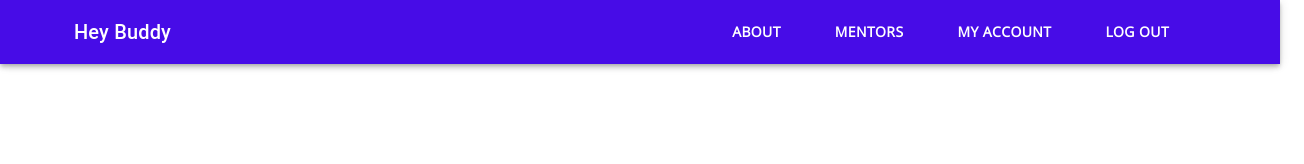
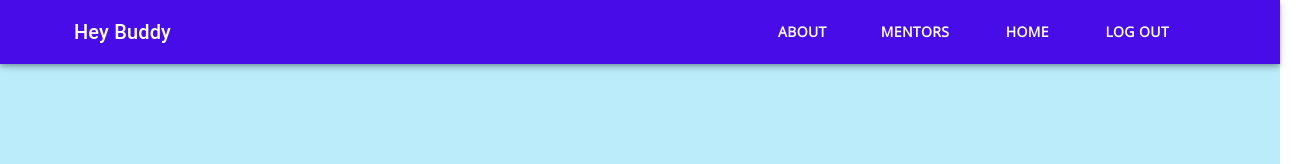
Before and after one commit to krypton86/hey-buddy, a React (Create React App) app: page / in a window 1280 px wide. Shown: the top 164 px of the page, 1304 px wide, since content can reach past the window. Built offline with nearby package versions, Linux system fonts and the light colour scheme; grey boxes are pictures that could not be loaded.

Commit message:
Added Routing

```diff
--- a/src/App.js
+++ b/src/App.js
@@ -1,8 +1,11 @@
 import React from "react";
-import {BrowserRouter as Router} from "react-router-dom";
+import {BrowserRouter as Router, Switch, Route} from "react-router-dom";
 import {HomeGridView} from './components/home/homeGrid/homeGridView'
 import Header from './components/home/header/header'
 import Login from "./components/login/main";
+import About from "./components/home/pages/about"
+import PageNotFound from "./components/home/pages/pageNotFound"
+
 function App() {
 
     return (
@@ -10,8 +13,12 @@ function App() {
             {/*<Login></Login>*/}
             <Router>
                 <Header/>
+                <Switch>
+                    <Route exact path="/" component={HomeGridView}/>
+                    <Route exact path="/about" component={About}/>
+                    <Route  component={PageNotFound}/>
+                </Switch>
             </Router>
-            <HomeGridView/>
         </>
     );
 }
--- a/src/components/home/header/header.css
+++ b/src/components/home/header/header.css
@@ -1,3 +1,3 @@
 .header-container{
-/*padding-bottom: 150px;*/
+padding-bottom: 50px;
 }
--- a/src/components/home/header/header.jsx
+++ b/src/components/home/header/header.jsx
@@ -31,8 +31,8 @@ const headersData = [
         href: "/mentors",
     },
     {
-        label: "My Account",
-        href: "/account",
+        label: "Home",
+        href: "/",
     },
     {
         label: "Log Out",
--- a/src/components/home/homeGrid/homeGrid.css
+++ b/src/components/home/homeGrid/homeGrid.css
@@ -1,3 +1,5 @@
 .home-grid-view-container {
-    margin-top: 150px;
+    padding-top: 150px;
+    background-color: #baecfa;
+    overflow: hidden;
 }
--- /dev/null
+++ b/src/components/home/pages/about.jsx
@@ -0,0 +1,11 @@
+import React from 'react';
+
+function About (){
+	return (
+		<>
+			<h1>About Page</h1>
+		</>
+	)
+}
+
+export default About;
--- /dev/null
+++ b/src/components/home/pages/pageNotFound.jsx
@@ -0,0 +1,11 @@
+import React from 'react';
+
+function PageNotFound (){
+	return (
+		<>
+			<h1>Page not found 404</h1>
+		</>
+	)
+}
+
+export default PageNotFound;
```
